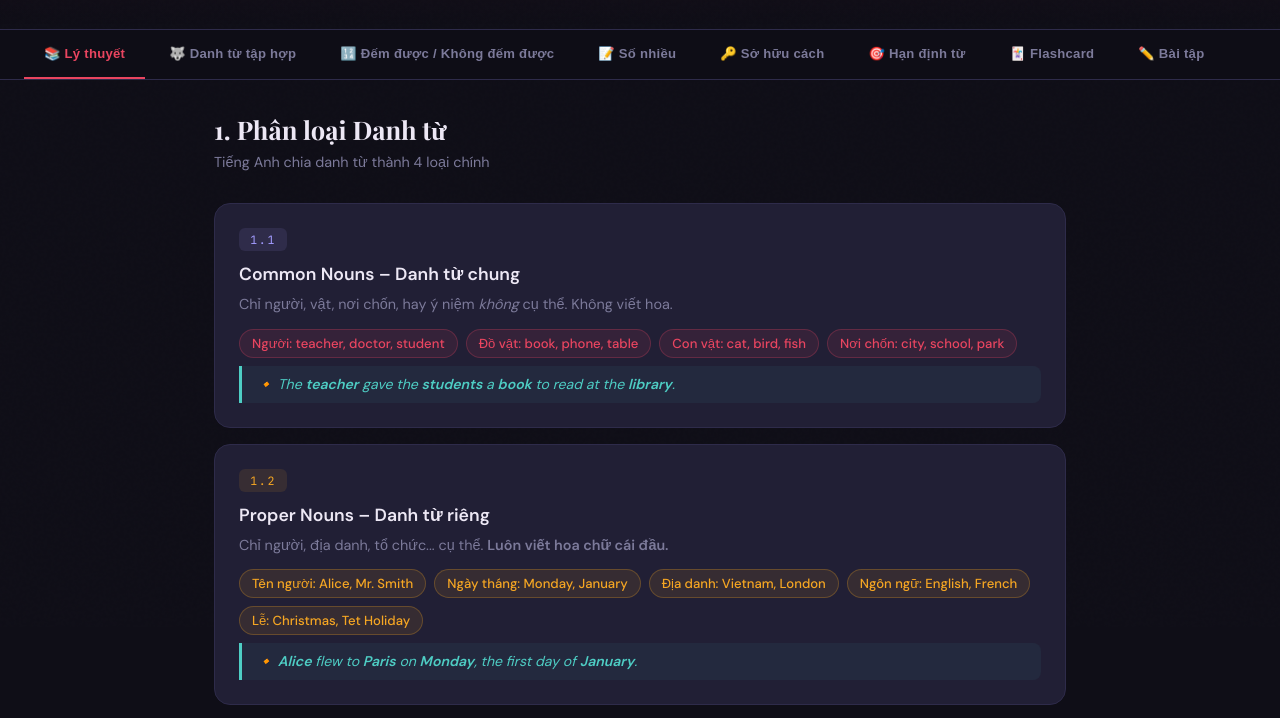
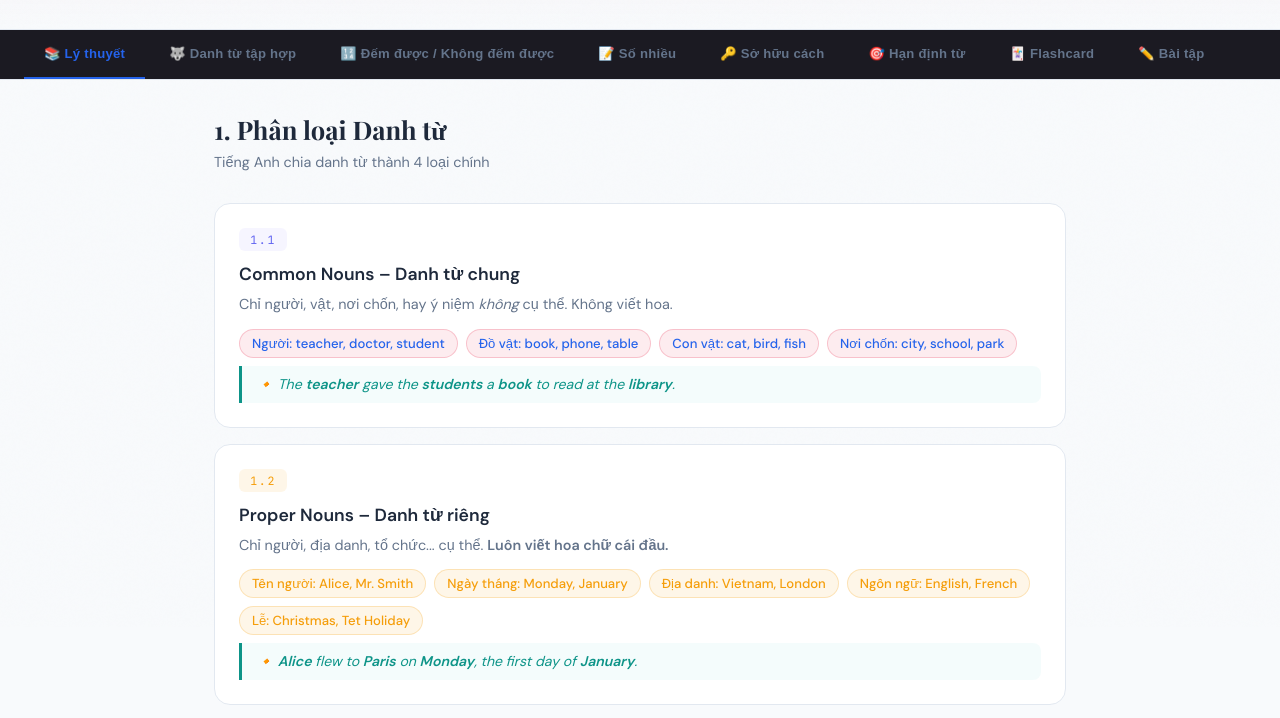
Before and after one commit to Mo-Mon/toeic-learning, a plain HTML site: page Khóa toeic prep/0-300/Ngữ pháp/lý thuyết/Danh từ lý thuyết.html in a window 1280 px wide. Shown: the part 173-891 px from the top of the page. Drawn offline with nearby package versions, Linux system fonts and the light colour scheme.

Commit message:
31-3-2026 ôn tập lý thuyết danh từ

```diff
--- a/Khóa toeic prep/0-300/Ngữ pháp/lý thuyết/Danh từ lý thuyết.html
+++ b/Khóa toeic prep/0-300/Ngữ pháp/lý thuyết/Danh từ lý thuyết.html
@@ -6,20 +6,23 @@
 <title>📚 Danh Từ Tiếng Anh – Ôn Tập Ngữ Pháp</title>
 <link href="https://fonts.googleapis.com/css2?family=Playfair+Display:wght@700;900&family=DM+Sans:wght@300;400;500;600&family=JetBrains+Mono:wght@400;600&display=swap" rel="stylesheet">
 <style>
-  :root {
-    --bg: #0f0e17;
-    --surface: #1a1929;
-    --card: #211f35;
-    --border: #2e2b4a;
-    --accent: #e94560;
-    --accent2: #f5a623;
-    --accent3: #4ecdc4;
-    --accent4: #a29bfe;
-    --text: #ede8f5;
-    --muted: #7c7a9a;
-    --success: #55efc4;
-    --error: #ff6b6b;
-    --warn: #ffeaa7;
+:root {
+    /* Bảng màu mới: Nền trắng, nhấn Xanh Dương */
+    --bg: #f8fafc;
+    --surface: #ffffff;
+    --card: #ffffff;
+    --border: #e2e8f0;
+    --accent: #2563eb;       /* Xanh dương chủ đạo (Primary Blue) */
+    --accent-hover: #1d4ed8;
+    --accent2: #f59e0b;      /* Vàng cam điểm xuyết */
+    --accent3: #0d9488;      /* Xanh teal */
+    --accent4: #6366f1;      /* Xanh indigo */
+    --text: #1e293b;         /* Chữ xanh đen đậm */
+    --muted: #64748b;        /* Chữ phụ xám */
+    --success: #10b981;
+    --error: #ef4444;
+    --warn: #f59e0b;
+    --shadow: 0 4px 6px -1px rgba(0, 0, 0, 0.1), 0 2px 4px -1px rgba(0, 0, 0, 0.06);
   }
 
   * { margin: 0; padding: 0; box-sizing: border-box; }
```
Also changed, not shown: 1 other file.
